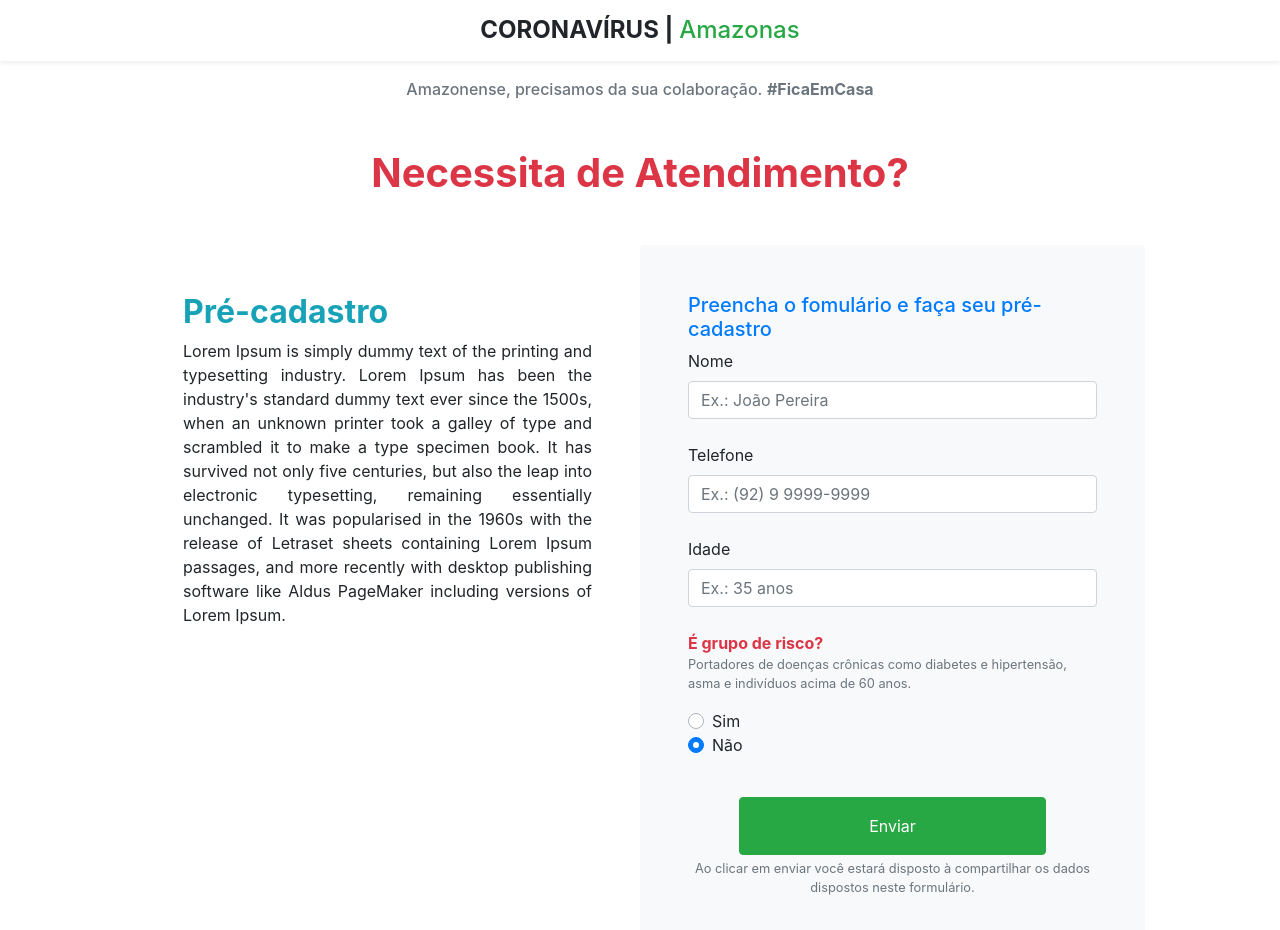
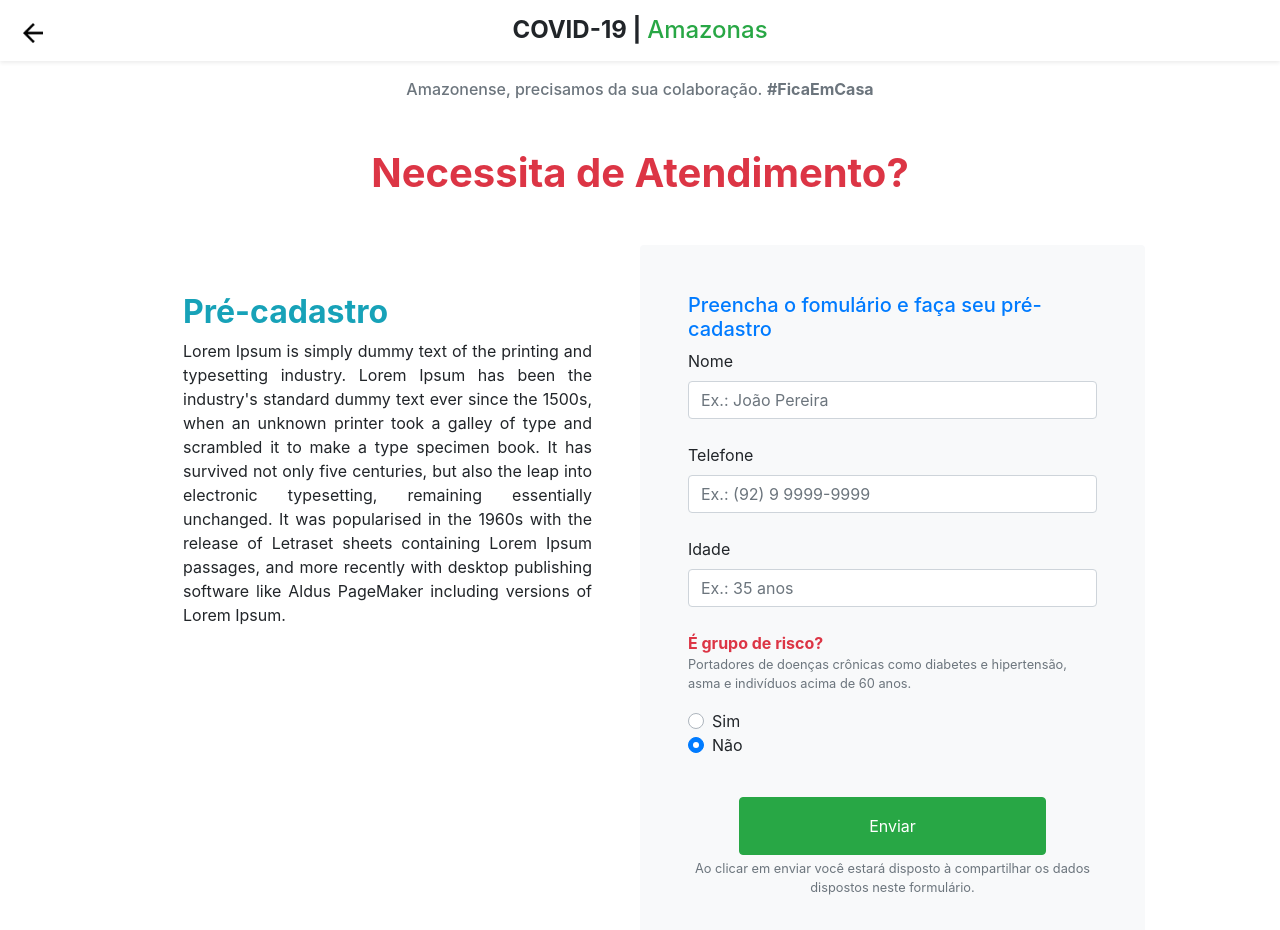
Before and after one commit to NKKFu/team-13-repository, a plain HTML site: page need-help.html in a window 1280 px wide. Drawn offline with nearby package versions, Linux system fonts and the light colour scheme.

Commit message:
need-help.html <- Back button added

```diff
--- a/need-help.html
+++ b/need-help.html
@@ -15,9 +15,14 @@
 </head>
 
 <body>
+    <a href="./index.html">
+        <img src="./left-arrow.png" width="30" height="30" class="d-inline" alt=""
+            style="cursor: pointer; position: absolute; top: 18px; left: 18px;">
+    </a>
+
     <div class="w-100 shadow-sm py-3">
         <div class="text-center">
-            <h4 class="d-inline font-weight-bold">CORONAVÍRUS | </h4>
+            <h4 class="d-inline font-weight-bold">COVID-19 | </h4>
             <h4 class="d-inline text-success">Amazonas</h4>
         </div>
     </div>
```
Also changed, not shown: index.html (+1 -1 lines), left-arrow.png (added).
